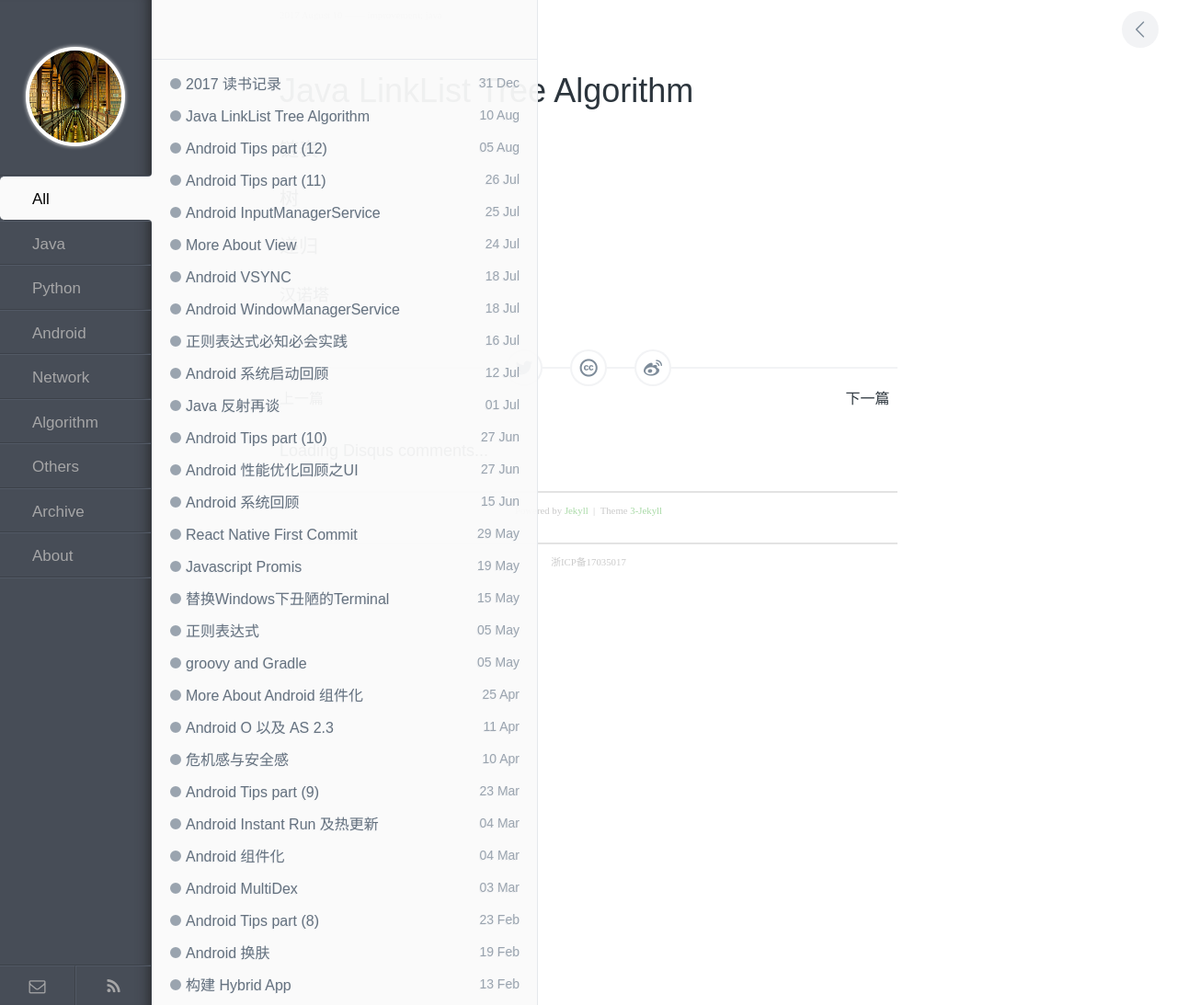
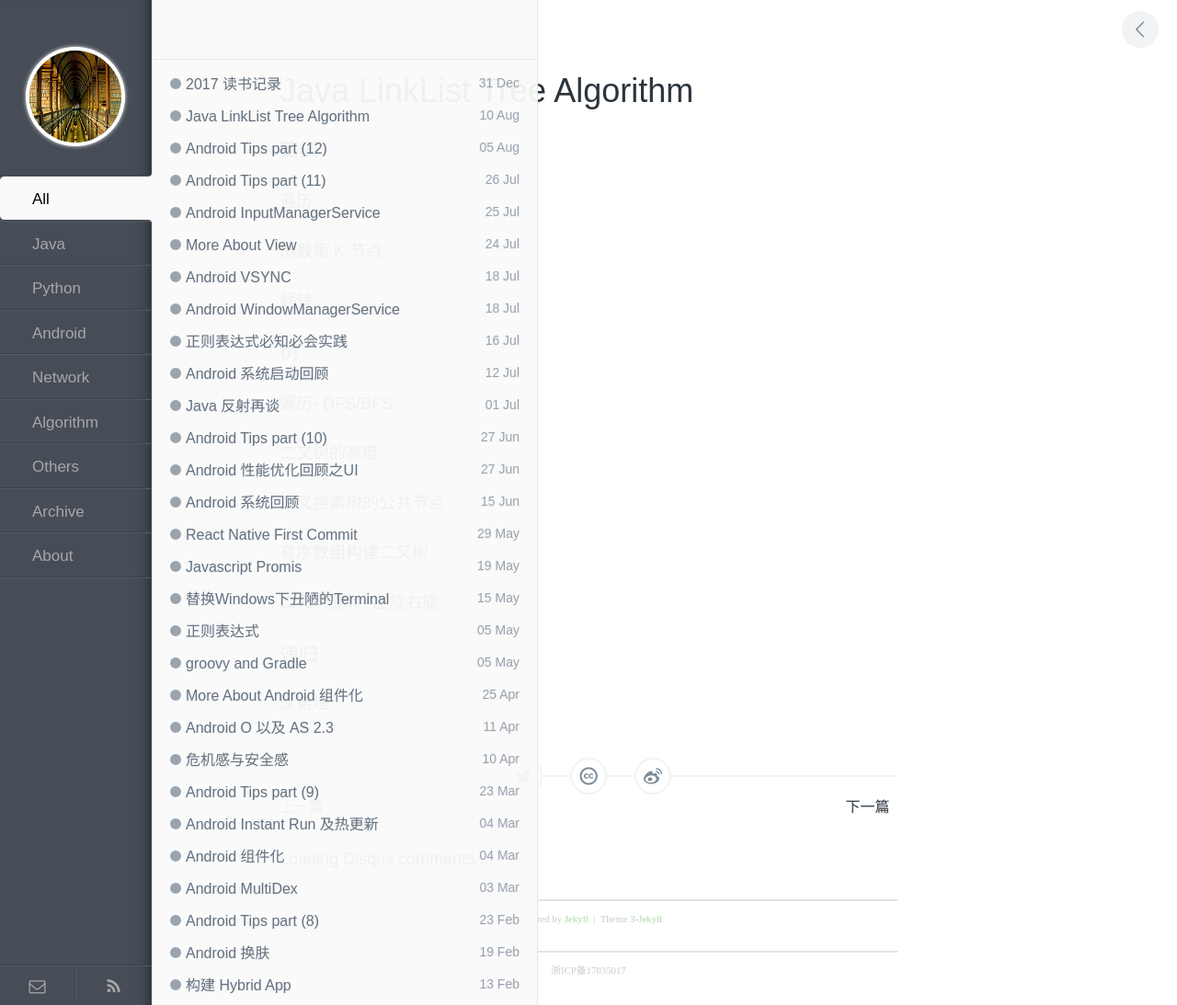
Before and after one commit to enlipan/enlipan.github.io, a Jekyll site: the page built from _posts/2017-08-10-java-algorithm.md, in a window 1280 px wide. Shown: the whole page at 92% size. Built offline with Jekyll 4.4.1, drawn with Linux system fonts in a browser that asks for light colours; nearby versions of some CDN libraries; comment, search, counter and statistics services are not loaded.

Commit message:
fix bugs in pages

```diff
--- a/_posts/2017-08-10-java-algorithm.md
+++ b/_posts/2017-08-10-java-algorithm.md
@@ -7,8 +7,25 @@
 
 ### 链表
 
+遍历
+
+倒数第 K 节点
+
+翻转
+
 
 ### 树
+
+遍历- DFS/BFS
+
+二叉树的高度
+
+二叉搜索树的公共节点
+
+有序数组构建二叉树
+
+二叉树旋转- 左旋右旋
+
 
 ### 递归
 
--- a/rss.xml
+++ b/rss.xml
@@ -1,5 +1,5 @@
 ---
-layout: nil
+layout: null
 ---
 <?xml version="1.0"?>
 <rss version="2.0" xmlns:atom="http://www.w3.org/2005/Atom">
@@ -23,4 +23,4 @@
     </item>
     {% endfor %}
   </channel>
-</rss>
+</rss>nil
```
Also changed, not shown: _posts/2017-07-16-regex-must-know.md (+1 -1 lines), _posts/2017-07-25-android_ims.md (+3 -1 lines), Gemfile.lock (added).
